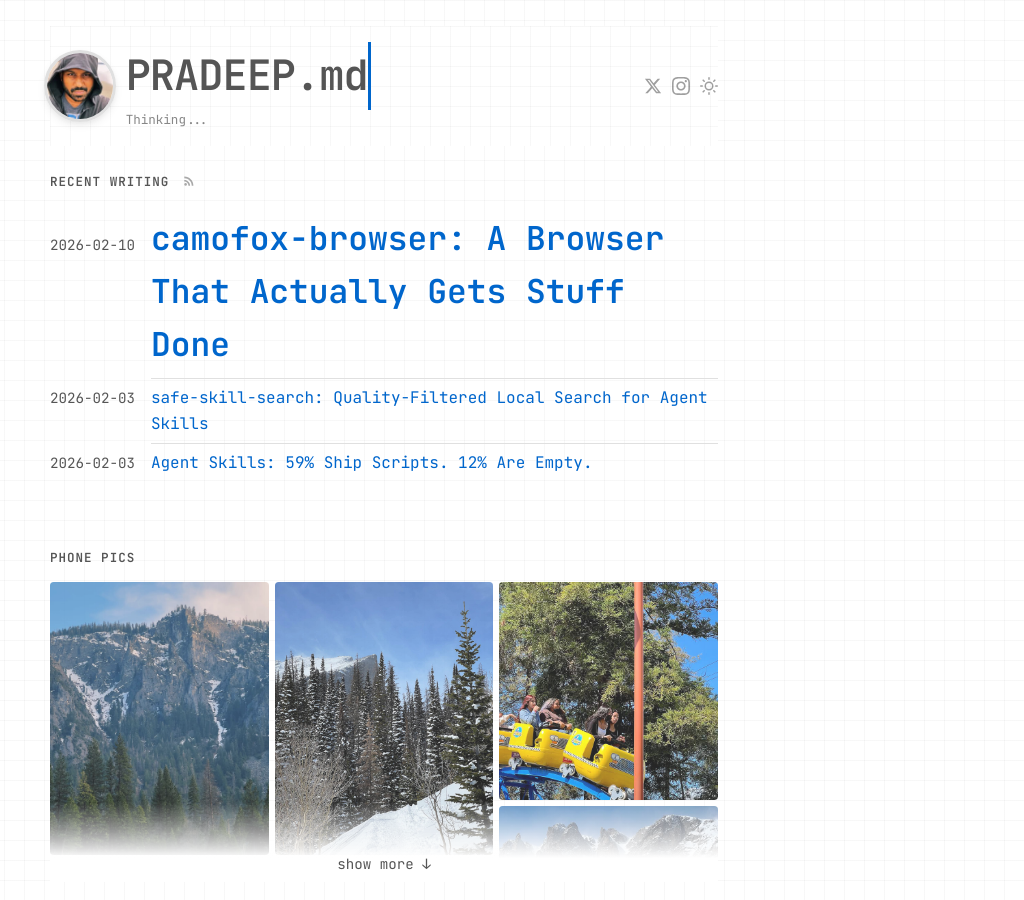
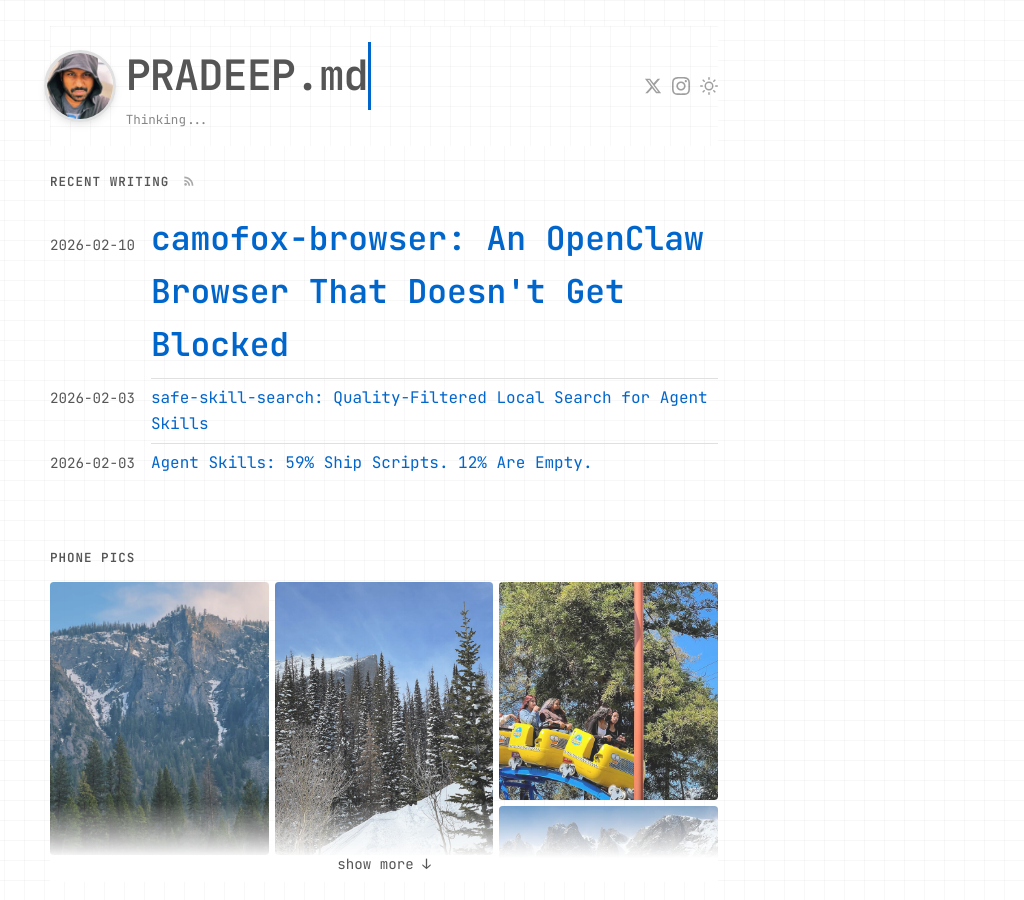
Before and after one commit to skyfallsin/skyfallsin.github.io, a Jekyll site: the page built from index.md, in a window 1280 px wide and 900 px high. Shown: the whole window, without its empty margins (256-1280 px from the left). Built offline with Jekyll 4.4.1, drawn with Linux system fonts in a browser that asks for light colours; nearby versions of some CDN libraries.

Commit message:
Update camofox post: new title, new fox image

```diff
--- a/_posts/2026-02-10-camofox-browser-deep-dive.md
+++ b/_posts/2026-02-10-camofox-browser-deep-dive.md
@@ -1,13 +1,13 @@
 ---
 layout: post
-title: "camofox-browser: A Browser That Actually Gets Stuff Done"
+title: "camofox-browser: An OpenClaw Browser That Doesn't Get Blocked"
 date: 2026-02-10
 published: true
-image: /images/posts/camofox-og.png
+image: /images/posts/fox-og.png
 ---
 
 <p align="center" style="margin-bottom: 2em;">
-  <img src="/images/posts/camofox.png" alt="camofox-browser" width="300" />
+  <img src="/images/posts/fox.png" alt="camofox-browser" width="300" />
 </p>
 
 **[camofox-browser](https://github.com/jo-inc/camofox-browser)** is an [OpenClaw](https://openclaw.ai) plugin that lets your agents browse sites that normally block automation—X, Product Hunt, Amazon, and more. It was extracted from [Jo](https://askjo.ai), where it powers our server-side web browsing.
```
Also changed, not shown: images/posts/camofox-og.png (deleted), images/posts/camofox.png (deleted), images/posts/fox-og.png (added), 1 other file.
